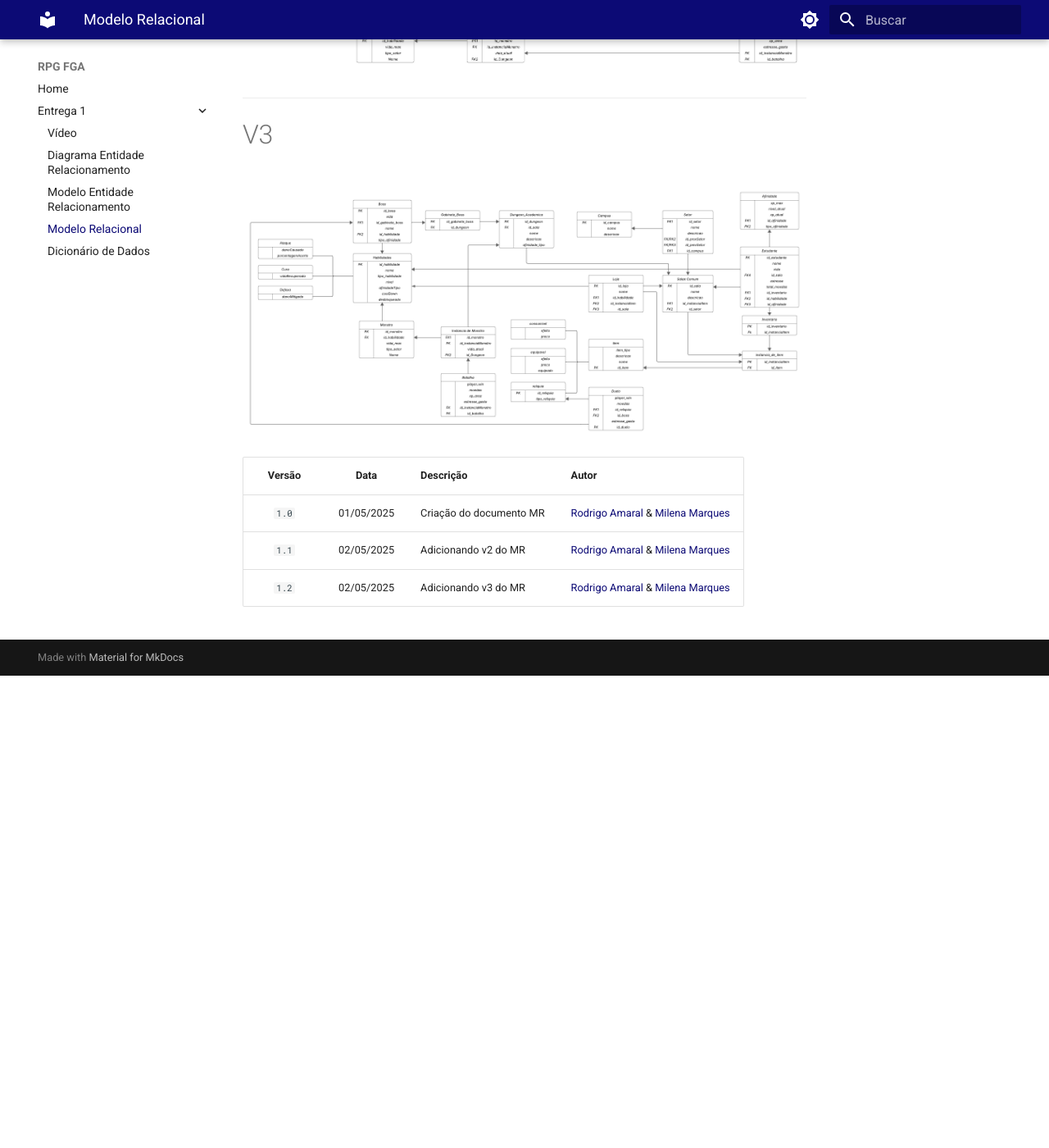
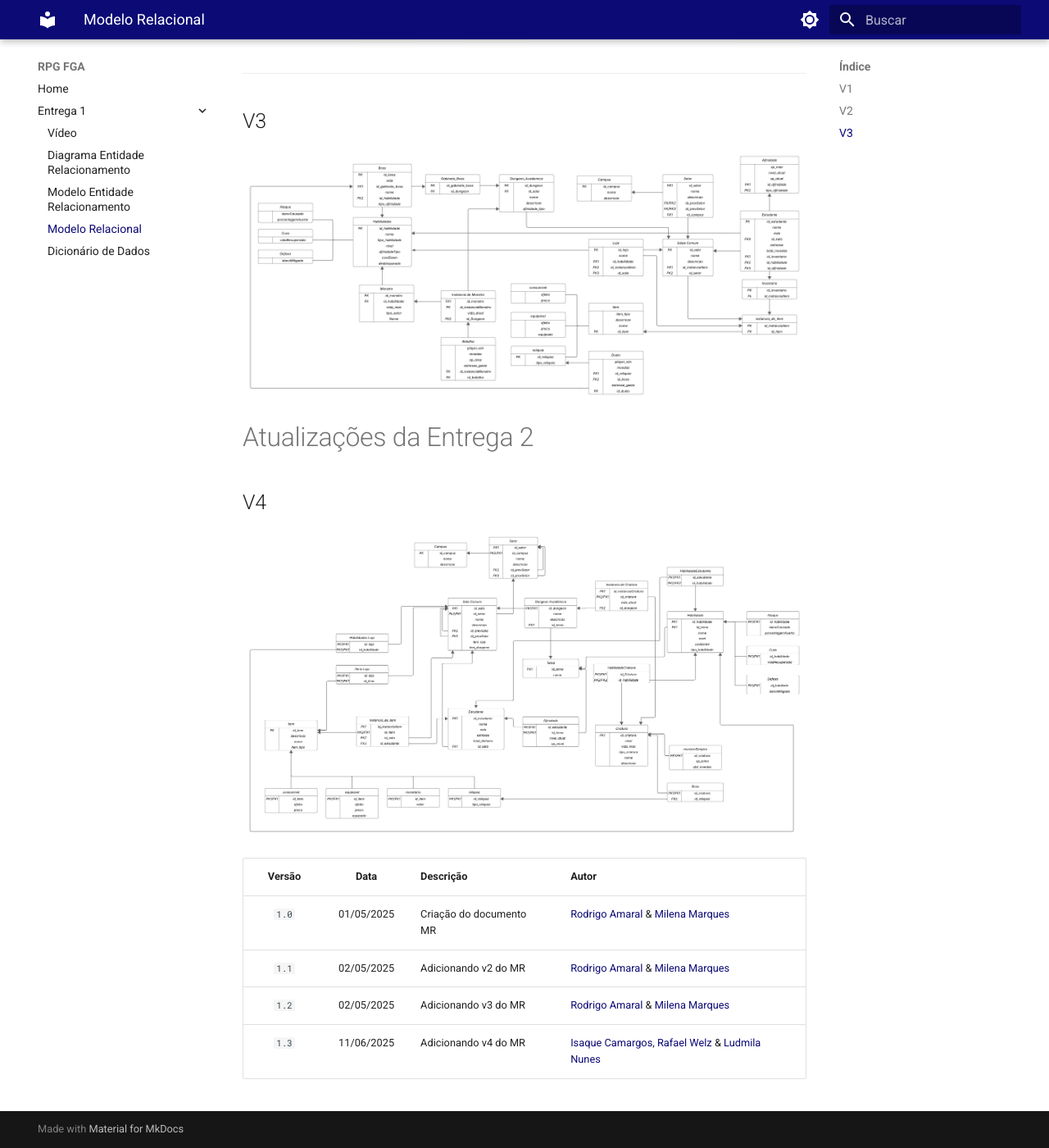
Before and after one commit to SBD1/2025.1_RPG_FGA, an MkDocs documentation site: the page built from docs/entrega1/relacionamentov1.md, in a window 1280 px wide and 1400 px high, scrolled down 1302 px. Shown: the whole window at 82% size. Built offline with MkDocs 1.6.1 and Material for MkDocs 9.7.7, drawn with Linux system fonts in a browser that asks for light colours; before the commit the page ends 2126 px from its top, so only the background shows below that.

Commit message:
Adicionando correções da entrega 1
Co-authored-by: ludmilaaysha <231026750@aluno.unb.br>
Co-authored-by: RafaelSchadt <rafaelwelzschadt@gmail.com>

```diff
--- a/docs/entrega1/relacionamentov1.md
+++ b/docs/entrega1/relacionamentov1.md
@@ -5,7 +5,7 @@ O Modelo Relacional (MREL) representa logicamente como as entidades e seus relac
 ---
 
 
-# V1
+## V1
 
 
 ![mr versão 1](../assets/mrv1.png)
@@ -14,7 +14,7 @@ O Modelo Relacional (MREL) representa logicamente como as entidades e seus relac
 ---
 
 
-# V2
+## V2
 
 
 ![mr versão 2](../assets/mrv2.png)
@@ -22,13 +22,21 @@ O Modelo Relacional (MREL) representa logicamente como as entidades e seus relac
 ---
 
 
-# V3
+## V3
 
 
 ![mr versão 3](../assets/mrv3.png)
+
+
+# Atualizações da Entrega 2
+
+## V4
+
+![mr versão 4](../assets/mrv4.png)
 
 | Versão |  Data  | Descrição| Autor                 |
 | :----: | :--------: | ---------------------------------- | -------------------------------------------------------------------------------- |
 | `1.0` | 01/05/2025 | Criação do documento MR      | [Rodrigo Amaral](https://github.com/rodrigoFAmaral) & [Milena Marques](https://github.com/milenamso)|
 | `1.1` | 02/05/2025 | Adicionando v2 do MR      | [Rodrigo Amaral](https://github.com/rodrigoFAmaral) & [Milena Marques](https://github.com/milenamso)|
 | `1.2` | 02/05/2025 | Adicionando v3 do MR      | [Rodrigo Amaral](https://github.com/rodrigoFAmaral) & [Milena Marques](https://github.com/milenamso)|
+| `1.3` | 11/06/2025 | Adicionando v4 do MR      | [Isaque Camargos](https://github.com/isaqzin), [Rafael Welz](https://github.com/RafaelSchadt) & [Ludmila Nunes](https://github.com/ludmilaaysha)|
```
Also changed, not shown: docs/entrega1/derv1.md (+16 -5 lines), docs/assets/mrv4.png (added), 2 other files.
